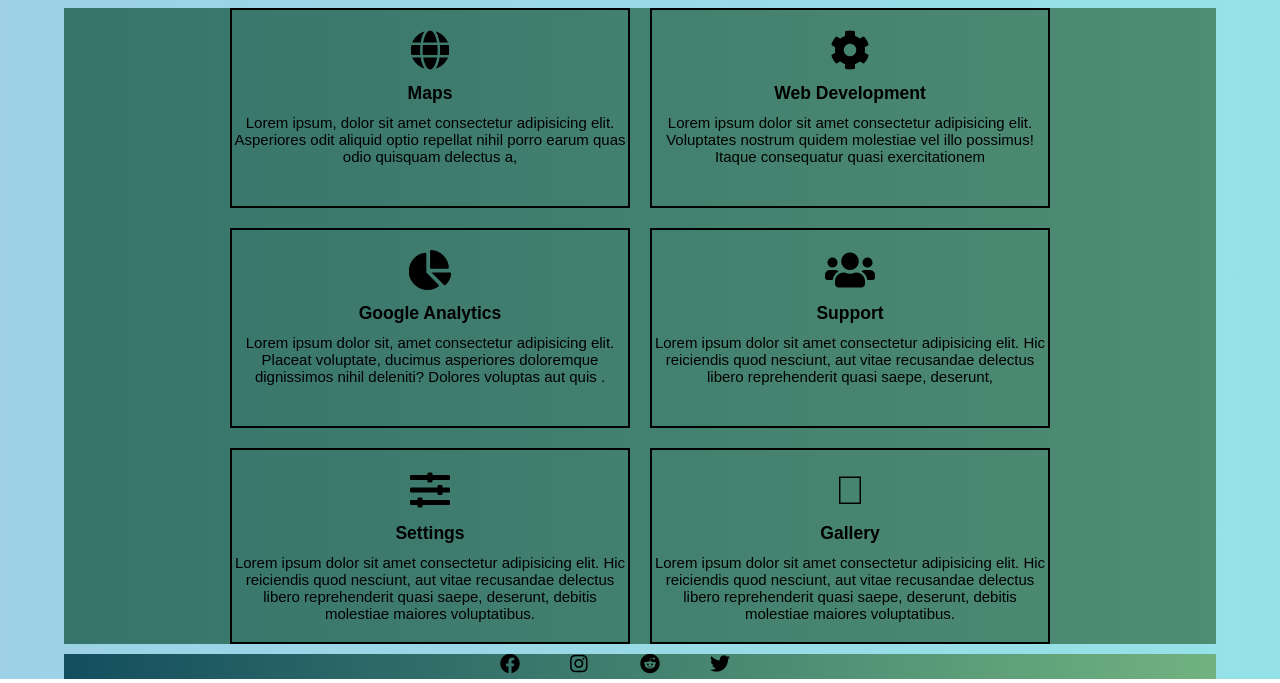
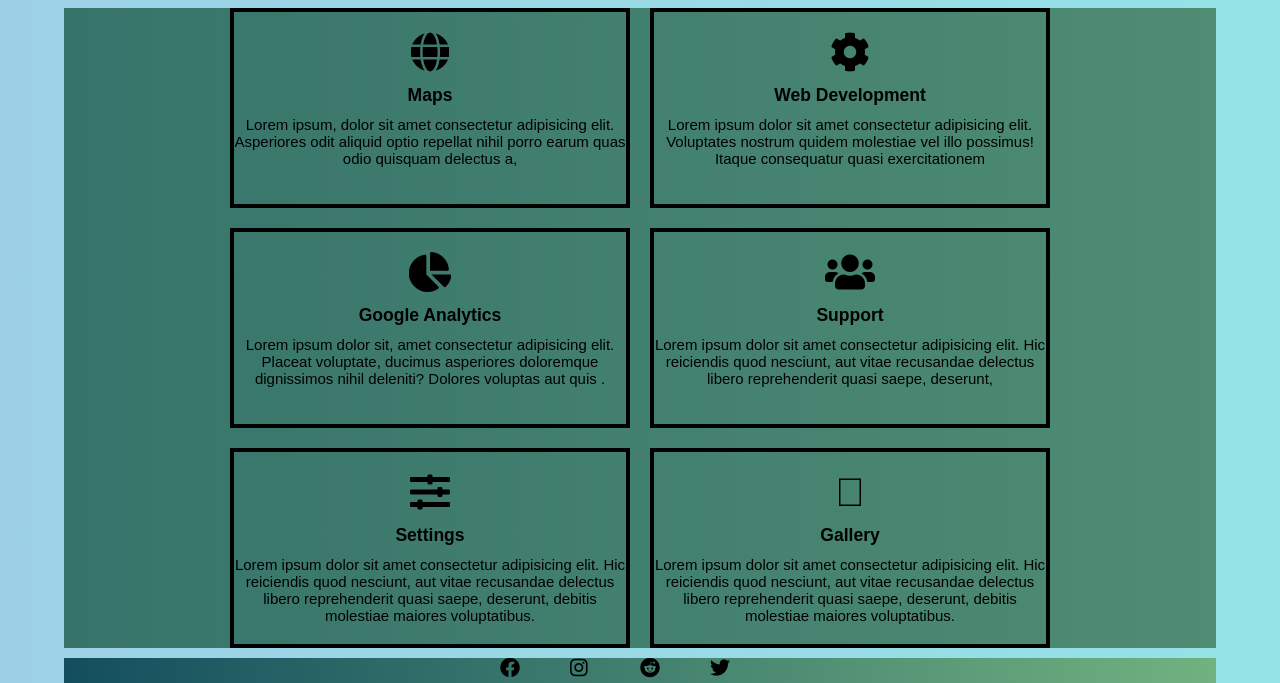
Before and after one commit to Wasifullah4041/Websar-2, a plain HTML site: page index.html in a window 1280 px wide. Shown: the part 486-1169 px from the top of the page. Drawn offline with Linux system fonts and the light colour scheme; some icons are missing; a web font is replaced by a local one.

Commit message:
4px solid

```diff
--- a/css/index.css
+++ b/css/index.css
@@ -228,11 +228,10 @@ body {
 #icon-1 {
     font-size: 4rem;
 }
-
 .box-1 {
     /* background: rgb(90, 90, 90); */
     /* box-shadow: var(--shadow); */
-    border: 2px solid black;
+    border: 4px solid black;
     padding: 2rem 0;
     font-size: 1.5rem;
 }
@@ -240,7 +239,7 @@ body {
 .box-2 {
     /* background: rgb(90, 90, 90); */
     /* box-shadow: var(--shadow); */
-    border: 2px solid black;
+    border: 4px solid black;
     font-size: 1.5rem;
     padding: 2rem 0;
 }
@@ -248,7 +247,7 @@ body {
 .box-3 {
     /* background: rgb(90, 90, 90); */
     /* box-shadow: var(--shadow); */
-    border: 2px solid black;
+    border: 4px solid black;
     font-size: 1.5rem;
     padding: 2rem 0;
 }
@@ -256,7 +255,7 @@ body {
 .box-4 {
     /* background: rgb(90, 90, 90); */
     /* box-shadow: var(--shadow); */
-    border: 2px solid black;
+    border: 4px solid black;
     font-size: 1.5rem;
     padding: 2rem 0;
 }
@@ -264,7 +263,7 @@ body {
 .box-5 {
     /* background: rgb(90, 90, 90); */
     /* box-shadow: var(--shadow); */
-    border: 2px solid black;
+    border: 4px solid black;
     font-size: 1.5rem;
     padding: 2rem 0;
 }
@@ -272,7 +271,7 @@ body {
 .box-6 {
     /* background: rgb(90, 90, 90); */
     /* box-shadow: var(--shadow); */
-    border: 2px solid black;
+    border: 4px solid black;
     font-size: 1.5rem;
     padding: 2rem 0;
 }
```
